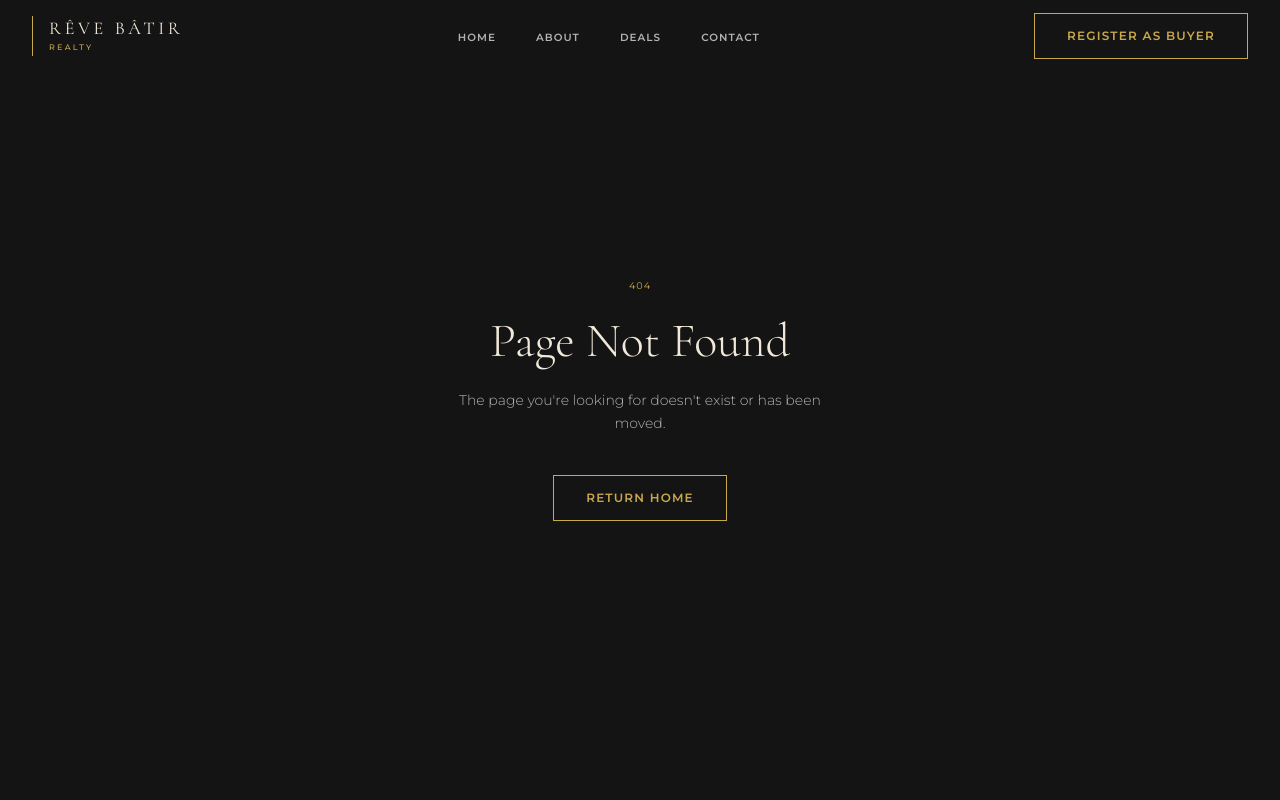
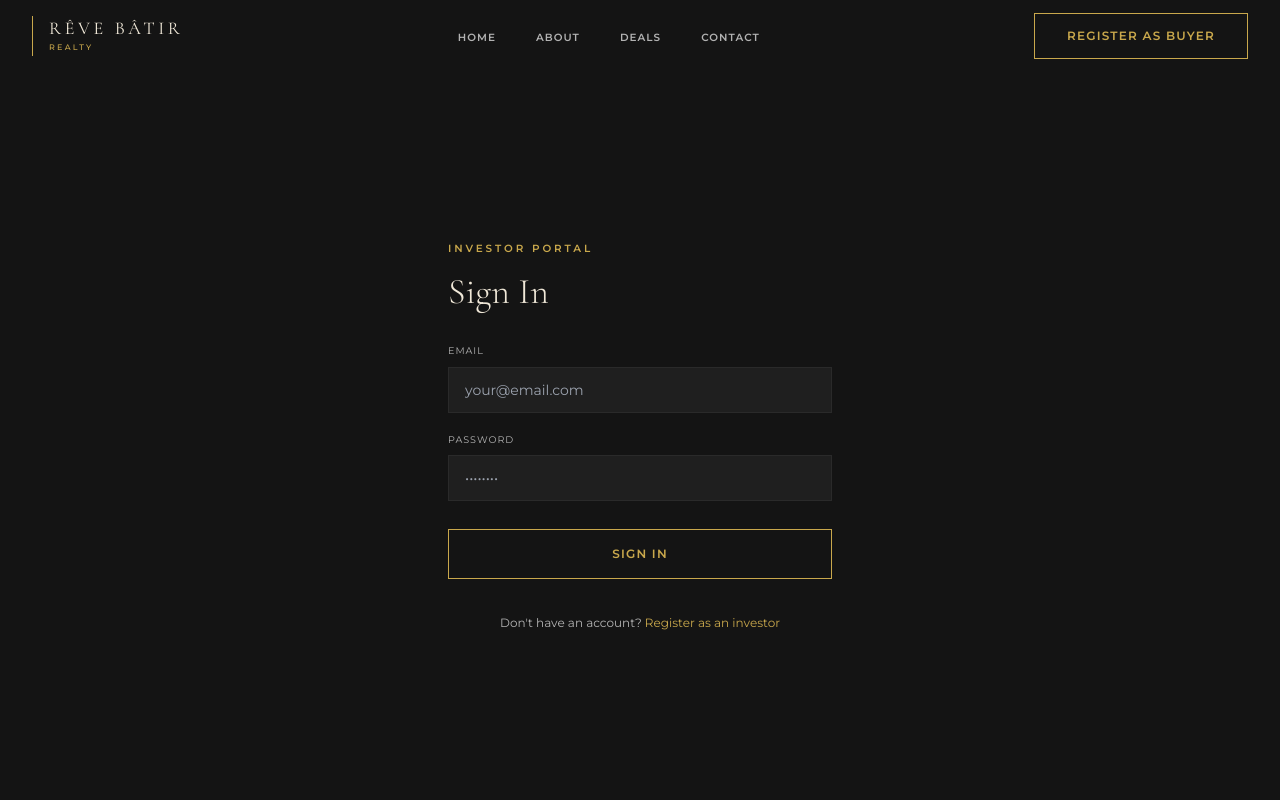
Before and after one commit to maxwellcudjoe/realestateapp, a Next.js app: page /login in a window 1280 px wide. Before the commit this address had no page. Shown: the top 800 px of the page. Built offline with nearby package versions, Linux system fonts and the light colour scheme.

Commit message:
feat: add login page with credentials sign-in

```diff
--- /dev/null
+++ b/src/app/login/page.tsx
@@ -0,0 +1,91 @@
+'use client'
+
+import { useState } from 'react'
+import { signIn } from 'next-auth/react'
+import { useRouter, useSearchParams } from 'next/navigation'
+import { SectionLabel } from '@/components/ui/SectionLabel'
+import { Button } from '@/components/ui/Button'
+
+const FIELD_CLASS =
+  'w-full bg-[#1f1f1f] border border-carbon px-4 py-3 font-sans text-sm text-ivory focus:outline-none focus:border-gold transition-colors'
+const LABEL_CLASS =
+  'block font-sans text-[0.6rem] uppercase tracking-widest text-stone mb-2'
+
+export default function LoginPage() {
+  const router = useRouter()
+  const searchParams = useSearchParams()
+  const callbackUrl = searchParams.get('callbackUrl') || '/portal/status'
+
+  const [email, setEmail] = useState('')
+  const [password, setPassword] = useState('')
+  const [error, setError] = useState('')
+  const [loading, setLoading] = useState(false)
+
+  async function handleSubmit(e: React.FormEvent) {
+    e.preventDefault()
+    setLoading(true)
+    setError('')
+
+    const result = await signIn('credentials', {
+      email,
+      password,
+      redirect: false,
+    })
+
+    if (result?.error) {
+      setError('Invalid email or password.')
+      setLoading(false)
+    } else {
+      router.push(callbackUrl)
+    }
+  }
+
+  return (
+    <div className="min-h-screen bg-obsidian pt-[72px] flex items-center justify-center px-8">
+      <div className="w-full max-w-sm">
+        <SectionLabel className="mb-4">Investor Portal</SectionLabel>
+        <h1 className="font-serif text-4xl font-light text-ivory mb-8">Sign In</h1>
+
+        <form onSubmit={handleSubmit} className="flex flex-col gap-5">
+          <div>
+            <label className={LABEL_CLASS}>Email</label>
+            <input
+              type="email"
+              required
+              value={email}
+              onChange={(e) => setEmail(e.target.value)}
+              className={FIELD_CLASS}
+              placeholder="your@email.com"
+            />
+          </div>
+          <div>
+            <label className={LABEL_CLASS}>Password</label>
+            <input
+              type="password"
+              required
+              value={password}
+              onChange={(e) => setPassword(e.target.value)}
+              className={FIELD_CLASS}
+              placeholder="••••••••"
+            />
+          </div>
+
+          {error && (
+            <p className="font-sans text-xs text-red-400">{error}</p>
+          )}
+
+          <Button type="submit" fullWidth disabled={loading} className="mt-2 py-4">
+            {loading ? 'Signing in…' : 'Sign In'}
+          </Button>
+
+          <p className="font-sans text-xs text-stone text-center mt-4">
+            Don&apos;t have an account?{' '}
+            <a href="/onboarding" className="text-gold hover:text-ivory transition-colors">
+              Register as an investor
+            </a>
+          </p>
+        </form>
+      </div>
+    </div>
+  )
+}
```
